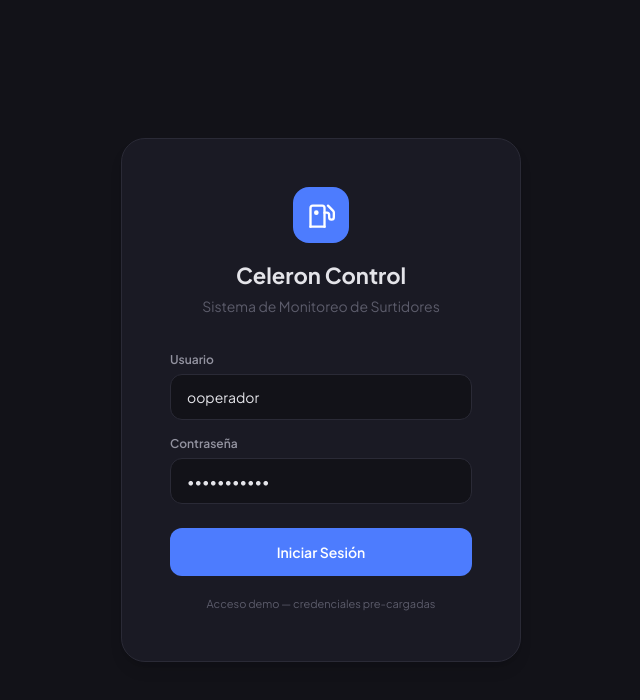
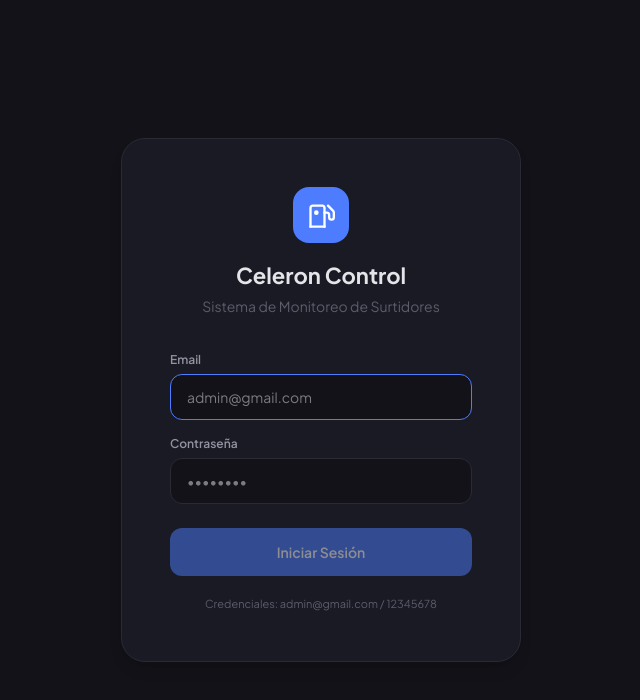
Before and after one commit to DogmaG04/ProyectoFinal-PrograIV, a React app in the folder app/frontend/: page / in a window 1280 px wide. Shown: the top 700 px of the page, without its empty margins (319-959 px from the left). Built offline with nearby package versions, Linux system fonts and the light colour scheme; no server answers; the HTML template or start-up script is replaced by a standard one.

Commit message:
feat(frontend): update login with editable inputs and new credentials

```diff
--- a/app/frontend/src/components/Login.tsx
+++ b/app/frontend/src/components/Login.tsx
@@ -1,64 +1,32 @@
-import { useState, useEffect, useRef } from 'react'
+import { useState } from 'react'
+import { showToast } from './Toast'
 
 interface LoginProps {
   onLogin: () => void
 }
 
+const EMAIL = 'admin@gmail.com'
+const PASS = '12345678'
+
 export default function Login({ onLogin }: LoginProps) {
-  const [typing, setTyping] = useState(true)
+  const [email, setEmail] = useState('')
+  const [password, setPassword] = useState('')
   const [hidden, setHidden] = useState(false)
   const [logginIn, setLogginIn] = useState(false)
-  const userRef = useRef<HTMLInputElement>(null)
-  const passRef = useRef<HTMLInputElement>(null)
-
-  const USER = 'operador'
-  const PASS = 'CELERON2026'
-
-  useEffect(() => {
-    let cancelled = false
-
-    function typeText(
-      el: HTMLInputElement,
-      text: string,
-      i: number,
-      cb: () => void
-    ) {
-      if (cancelled) return
-      if (i < text.length) {
-        el.value += text[i]
-        setTimeout(
-          () => typeText(el, text, i + 1, cb),
-          60 + Math.random() * 40
-        )
-      } else {
-        cb()
-      }
-    }
-
-    if (userRef.current && passRef.current) {
-      typeText(userRef.current, USER, 0, () => {
-        if (cancelled) return
-        setTimeout(() => {
-          if (cancelled) return
-          typeText(passRef.current!, PASS, 0, () => {
-            if (cancelled) return
-            setTyping(false)
-          })
-        }, 300)
-      })
-    }
-
-    return () => { cancelled = true }
-  }, [])
 
   function handleSubmit(e: React.FormEvent) {
     e.preventDefault()
-    if (typing || logginIn) return
-    setLogginIn(true)
-    setTimeout(() => {
-      setHidden(true)
-      setTimeout(() => onLogin(), 500)
-    }, 600)
+    if (logginIn) return
+
+    if (email === EMAIL && password === PASS) {
+      setLogginIn(true)
+      setTimeout(() => {
+        setHidden(true)
+        setTimeout(() => onLogin(), 500)
+      }, 600)
+    } else {
+      showToast('error', 'Credenciales incorrectas')
+    }
   }
 
   return (
@@ -78,31 +46,34 @@ export default function Login({ onLogin }: LoginProps) {
 
         <form onSubmit={handleSubmit} className="flex flex-col gap-4 text-left">
           <div className="flex flex-col gap-1.5">
-            <label className="text-xs font-semibold text-subtext">Usuario</label>
+            <label className="text-xs font-semibold text-subtext">Email</label>
             <input
-              ref={userRef}
-              type="text"
-              readOnly
-              className="w-full px-4 py-3 border border-border rounded-xl bg-bg text-text text-sm outline-none"
+              type="email"
+              value={email}
+              onChange={e => setEmail(e.target.value)}
+              placeholder="admin@gmail.com"
+              autoFocus
+              className="w-full px-4 py-3 border border-border rounded-xl bg-bg text-text text-sm outline-none focus:border-primary transition-colors"
             />
           </div>
           <div className="flex flex-col gap-1.5">
             <label className="text-xs font-semibold text-subtext">Contraseña</label>
             <input
-              ref={passRef}
               type="password"
-              readOnly
-              className="w-full px-4 py-3 border border-border rounded-xl bg-bg text-text text-sm outline-none"
+              value={password}
+              onChange={e => setPassword(e.target.value)}
+              placeholder="••••••••"
+              className="w-full px-4 py-3 border border-border rounded-xl bg-bg text-text text-sm outline-none focus:border-primary transition-colors"
             />
           </div>
           <button
             type="submit"
-            disabled={typing}
+            disabled={logginIn || !email || !password}
             className="w-full py-3.5 bg-primary text-white rounded-xl font-semibold text-sm mt-2 transition-opacity hover:opacity-90 disabled:opacity-50 disabled:cursor-default"
           >
             {logginIn ? 'Ingresando...' : 'Iniciar Sesión'}
           </button>
-          <p className="text-center text-[11px] text-tertiary mt-1">Acceso demo — credenciales pre-cargadas</p>
+          <p className="text-center text-[11px] text-tertiary mt-1">Credenciales: admin@gmail.com / 12345678</p>
         </form>
       </div>
     </div>
```
